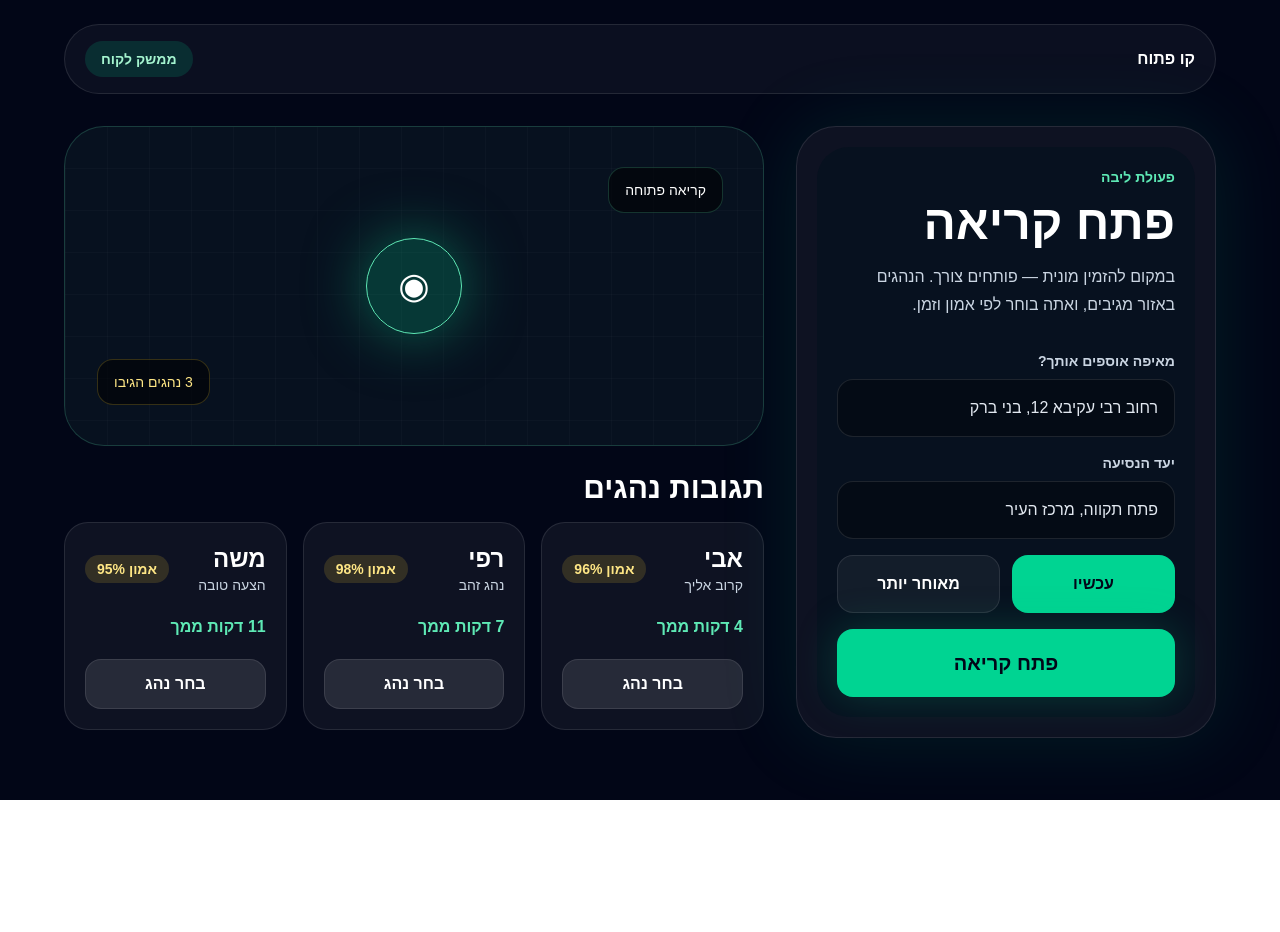
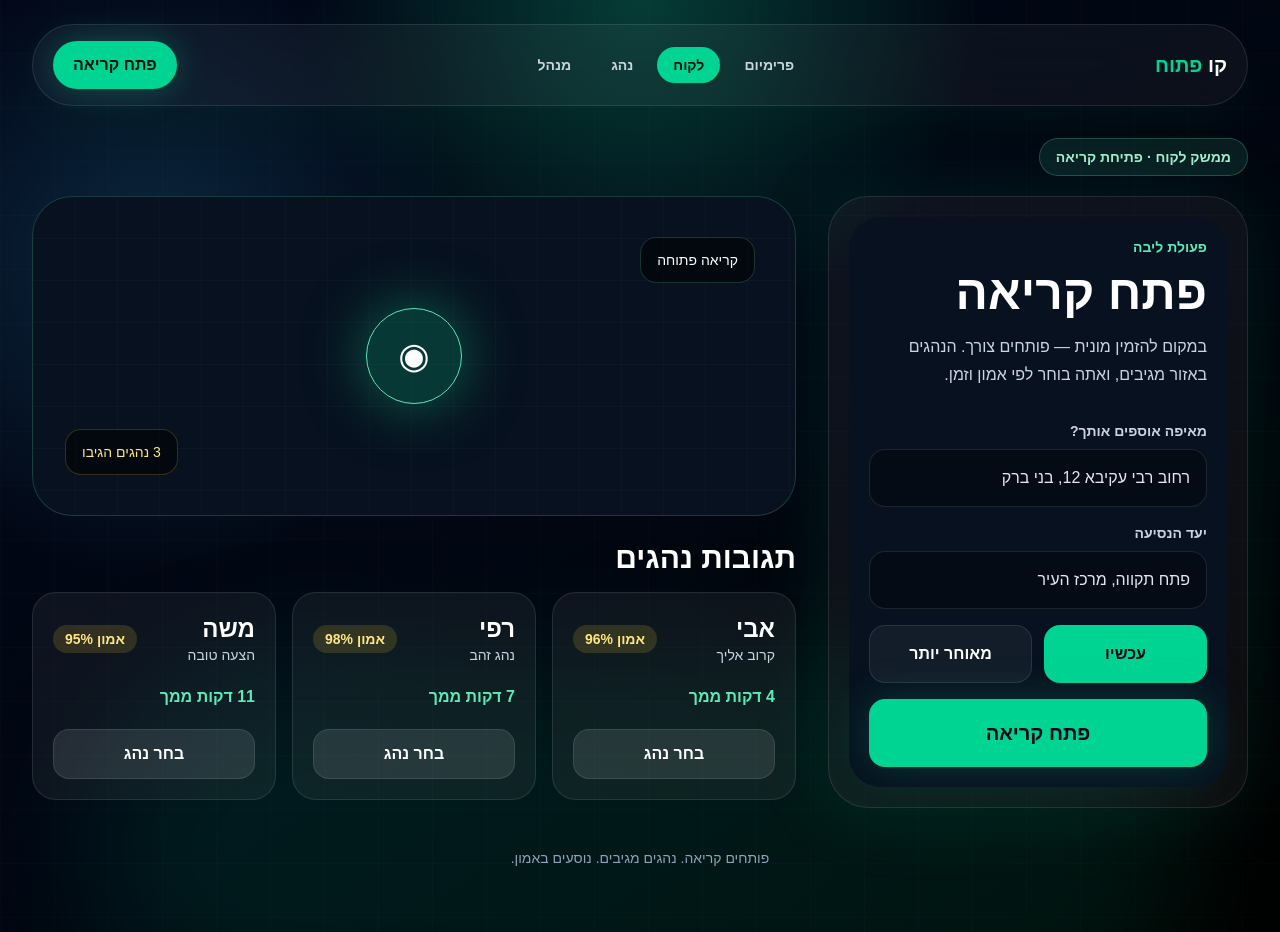
Before and after one commit to stamplace/kav-patuach, a Next.js app: page /customer in a window 1280 px wide. Before the commit the page ends 800 px from the top, so only its background shows below. Built offline with nearby package versions, Linux system fonts and the light colour scheme.

Commit message:
refactor(ui): use product shell on customer screen

```diff
--- a/src/app/customer/page.tsx
+++ b/src/app/customer/page.tsx
@@ -1,4 +1,4 @@
-import { product } from "@/lib/product";
+import { ProductShell } from "@/components/ProductShell";
 
 const offers = [
   { name: "אבי", eta: "4 דקות", trust: "96%", note: "קרוב אליך" },
@@ -8,13 +8,7 @@ const offers = [
 
 export default function Customer() {
   return (
-    <main dir="rtl" className="min-h-screen bg-[#020617] px-5 py-6 text-white">
-      <section className="mx-auto max-w-6xl">
-        <nav className="mb-8 flex items-center justify-between rounded-full border border-white/10 bg-white/[0.04] px-5 py-4">
-          <a href="/" className="font-black">{product.name}</a>
-          <span className="rounded-full bg-emerald-400/15 px-4 py-2 text-sm font-bold text-emerald-200">ממשק לקוח</span>
-        </nav>
-
+    <ProductShell active="customer" badge="ממשק לקוח · פתיחת קריאה">
       <div className="grid gap-8 lg:grid-cols-[420px_1fr] lg:items-start">
         <section className="rounded-[2.5rem] border border-white/10 bg-white/[0.05] p-5 shadow-[0_0_80px_rgba(16,185,129,.14)]">
           <div className="rounded-[2rem] bg-[#07111f] p-5">
@@ -27,12 +21,16 @@ export default function Customer() {
             <div className="mt-8 space-y-4">
               <label className="block">
                 <span className="mb-2 block text-sm font-bold text-slate-300">מאיפה אוספים אותך?</span>
-                  <div className="rounded-2xl border border-white/10 bg-black/30 p-4 text-slate-200">רחוב רבי עקיבא 12, בני ברק</div>
+                <div className="rounded-2xl border border-white/10 bg-black/30 p-4 text-slate-200">
+                  רחוב רבי עקיבא 12, בני ברק
+                </div>
               </label>
 
               <label className="block">
                 <span className="mb-2 block text-sm font-bold text-slate-300">יעד הנסיעה</span>
-                  <div className="rounded-2xl border border-white/10 bg-black/30 p-4 text-slate-200">פתח תקווה, מרכז העיר</div>
+                <div className="rounded-2xl border border-white/10 bg-black/30 p-4 text-slate-200">
+                  פתח תקווה, מרכז העיר
+                </div>
               </label>
 
               <div className="grid grid-cols-2 gap-3">
@@ -50,8 +48,12 @@ export default function Customer() {
         <section className="grid gap-6">
           <div className="relative h-80 overflow-hidden rounded-[2.5rem] border border-emerald-300/20 bg-[#07111f] p-5">
             <div className="absolute inset-0 bg-[linear-gradient(90deg,rgba(255,255,255,.06)_1px,transparent_1px),linear-gradient(0deg,rgba(255,255,255,.06)_1px,transparent_1px)] bg-[size:42px_42px] opacity-40" />
-              <div className="absolute right-10 top-10 rounded-2xl border border-emerald-300/20 bg-black/55 px-4 py-3 text-sm">קריאה פתוחה</div>
-              <div className="absolute bottom-10 left-8 rounded-2xl border border-amber-300/20 bg-black/55 px-4 py-3 text-sm text-amber-200">3 נהגים הגיבו</div>
+            <div className="absolute right-10 top-10 rounded-2xl border border-emerald-300/20 bg-black/55 px-4 py-3 text-sm">
+              קריאה פתוחה
+            </div>
+            <div className="absolute bottom-10 left-8 rounded-2xl border border-amber-300/20 bg-black/55 px-4 py-3 text-sm text-amber-200">
+              3 נהגים הגיבו
+            </div>
             <div className="absolute left-1/2 top-1/2 grid h-24 w-24 -translate-x-1/2 -translate-y-1/2 place-items-center rounded-full border border-emerald-300 bg-emerald-400/20 text-4xl shadow-[0_0_60px_rgba(16,185,129,.5)]">
               ◉
             </div>
@@ -71,7 +73,7 @@ export default function Customer() {
                       אמון {offer.trust}
                     </span>
                   </div>
-                    <p className="text-emerald-300 font-black">{offer.eta} ממך</p>
+                  <p className="font-black text-emerald-300">{offer.eta} ממך</p>
                   <button className="mt-5 w-full rounded-2xl border border-white/10 bg-white/10 p-3 font-black">
                     בחר נהג
                   </button>
@@ -81,7 +83,6 @@ export default function Customer() {
           </div>
         </section>
       </div>
-      </section>
-    </main>
+    </ProductShell>
   );
 }
```
Lines whose indentation alone changed are shown as unchanged.
